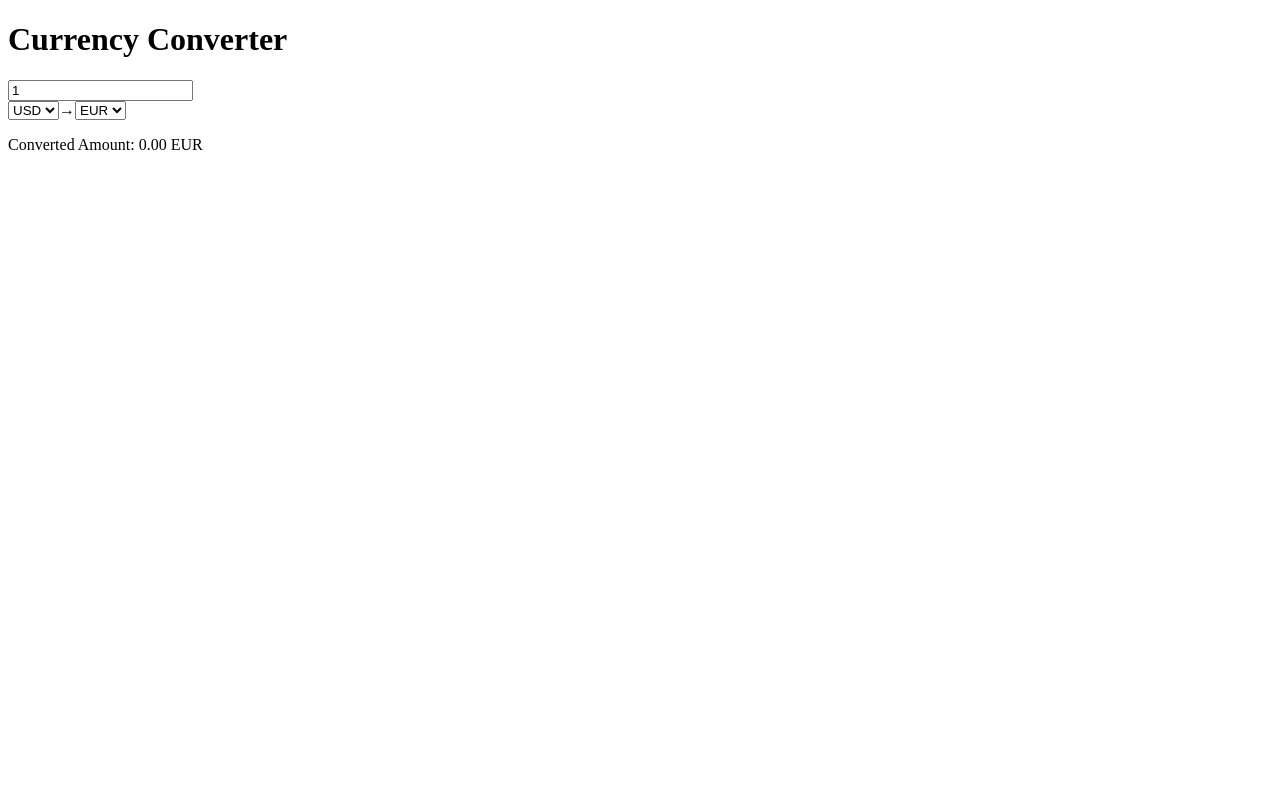
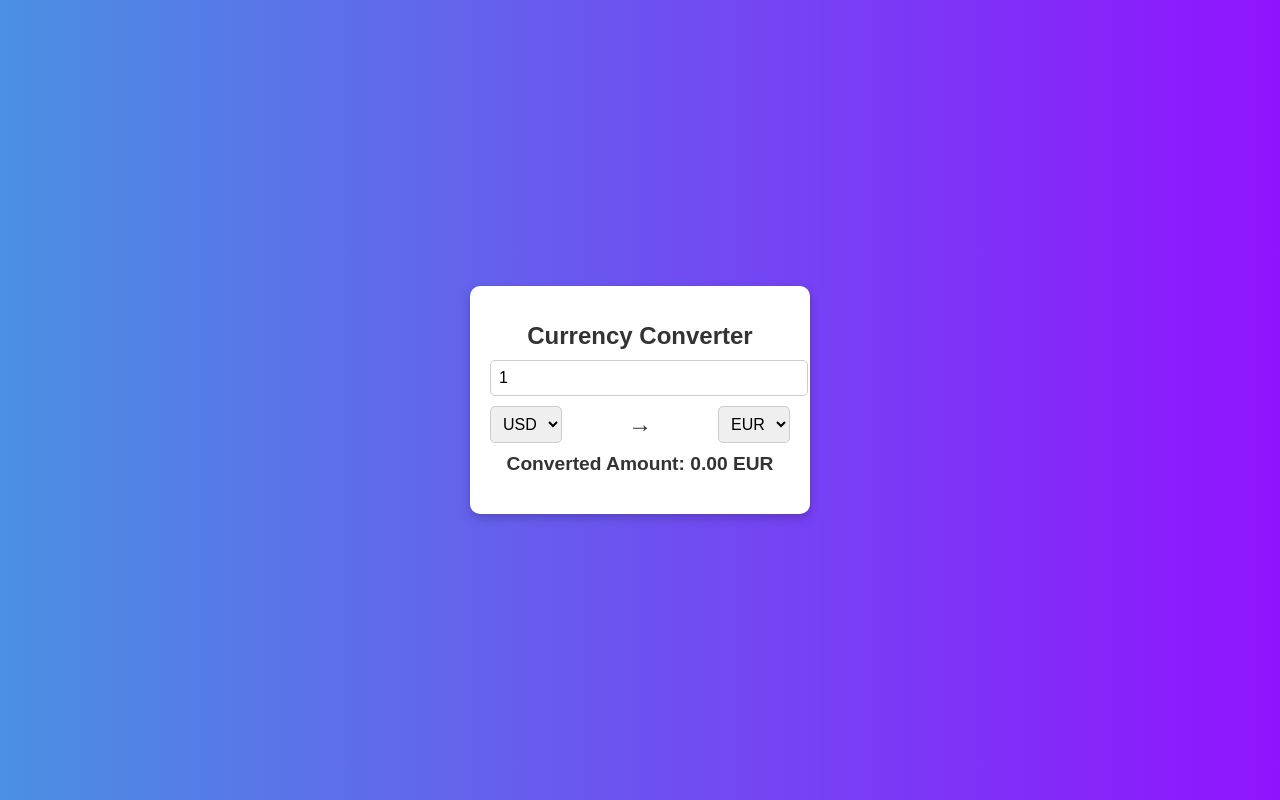
Before and after one commit to EbubeStrong/react-challenge-currency-converter-starter, a React (Create React App) app: page / in a window 1280 px wide. Built offline with nearby package versions, Linux system fonts and the light colour scheme; no server answers.

Commit message:
Update styles.css

```diff
--- a/src/styles.css
+++ b/src/styles.css
@@ -1,4 +1,67 @@
-.App {
-  font-family: sans-serif;
+/* styles.css */
+body {
+  font-family: Arial, sans-serif;
+  background: linear-gradient(to right, #4a90e2, #9013fe);
+  color: white;
+  display: flex;
+  justify-content: center;
+  align-items: center;
+  height: 100vh;
+  margin: 0;
+}
+
+.container {
+  display: flex;
+  justify-content: center;
+  align-items: center;
+  min-height: 100vh;
+}
+
+.card {
+  background: white;
+  color: #333;
+  padding: 20px;
+  border-radius: 10px;
+  box-shadow: 0 4px 10px rgba(0, 0, 0, 0.2);
   text-align: center;
+  width: 300px;
 }
+
+.title {
+  font-size: 1.5rem;
+  margin-bottom: 10px;
+}
+
+.input-field {
+  width: 100%;
+  padding: 8px;
+  border: 1px solid #ccc;
+  border-radius: 5px;
+  font-size: 1rem;
+  margin-bottom: 10px;
+}
+
+.exchange-container {
+  display: flex;
+  align-items: center;
+  justify-content: space-between;
+  margin-bottom: 10px;
+}
+
+.arrow {
+  font-size: 1.5rem;
+  font-weight: bold;
+}
+
+.select-box {
+  padding: 8px;
+  border: 1px solid #ccc;
+  border-radius: 5px;
+  font-size: 1rem;
+}
+
+.result {
+  font-size: 1.2rem;
+  font-weight: bold;
+  margin-top: 10px;
+}
```
